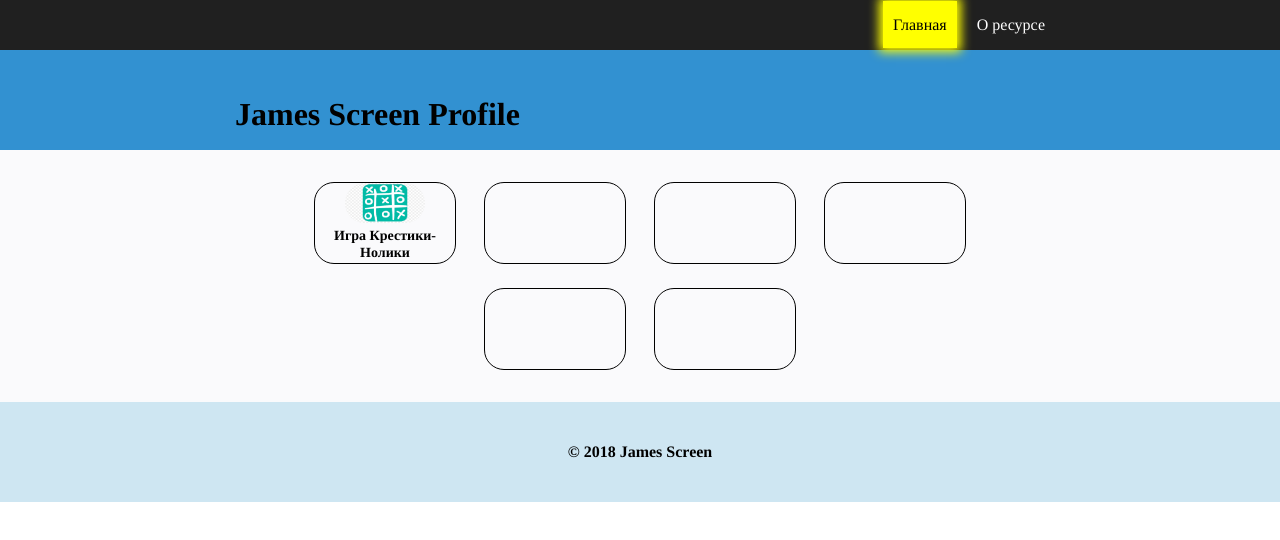
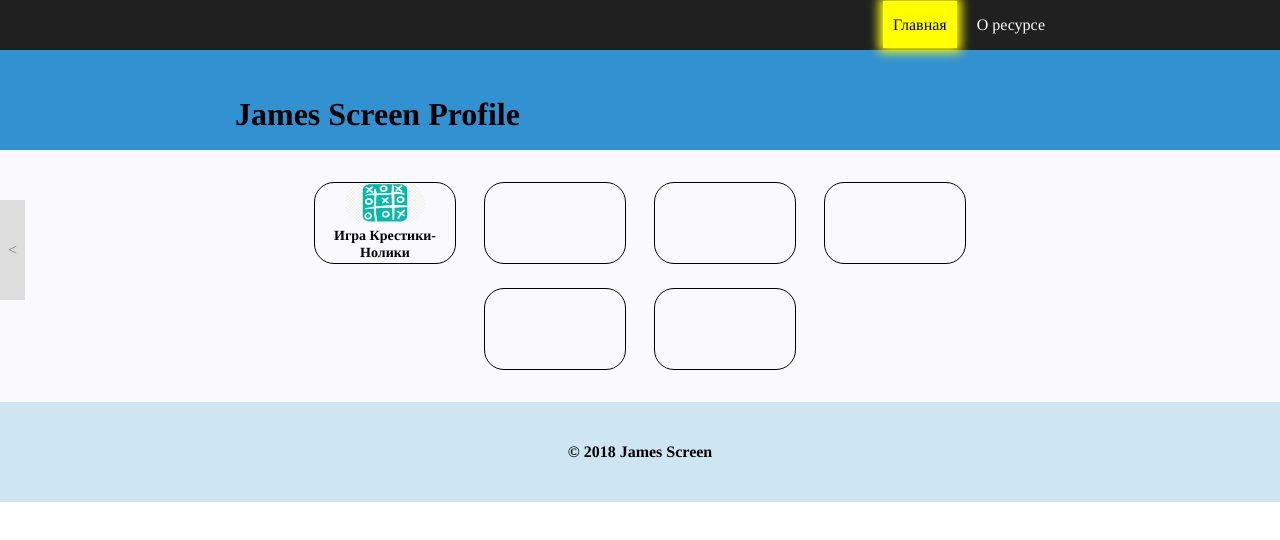
Before and after one commit to paa107/paa107.github.io, a plain HTML site: page profile/js-notes/index.html in a window 1280 px wide. Drawn offline with Linux system fonts and the light colour scheme.

Commit message:
add bunnot back

```diff
--- a/profile/js-notes/index.html
+++ b/profile/js-notes/index.html
@@ -29,8 +29,14 @@
 
 
 	<article>
+		<a onclick="javascript:history.back(); return false;">
+			<div class="button_back">&lt;</div>
+		</a>
+
 		<div class="center">
 			<div class="content_block clear">
+
+
 
 				<div class="site_block">
 					<a href="x-o/index.html">
--- a/profile/js-notes/style.css
+++ b/profile/js-notes/style.css
@@ -133,6 +133,21 @@ li {
 	padding-bottom: 5px;
 	list-style: none;
 }
+
+/* Левая стрелка Назад */
+.button_back{
+  cursor: pointer;
+  width: 25px;
+  height: 100px;
+  background-color: silver;
+  position: fixed;
+  z-index: 10;
+  top: 25%;
+  opacity: 0.5;
+  text-align: center;
+  line-height: 100px
+}
+
 /* Адаптивный дизайн */
 
 /* 1280px */
```
Also changed, not shown: profile/js-notes/x-o/index.html (+5 -0 lines).
